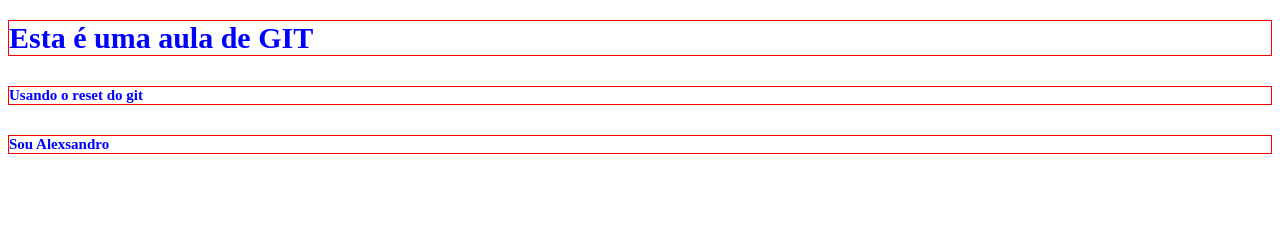
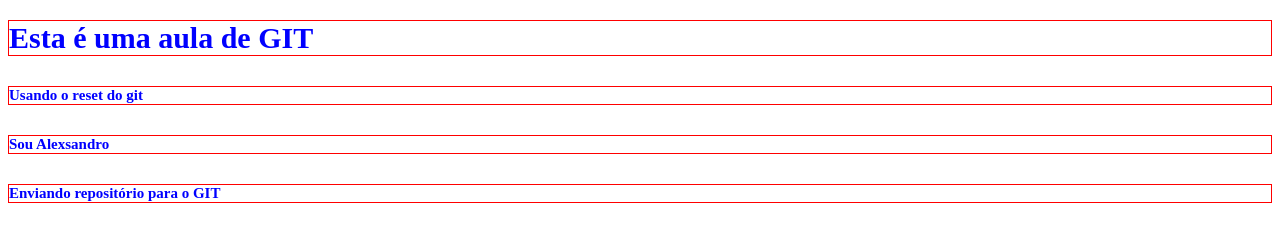
Before and after one commit to Alexferraz2/modulogit, a plain HTML site: page index.html in a window 1280 px wide. Drawn offline with Linux system fonts and the light colour scheme.

Commit message:
Inserindo o H4

```diff
--- a/index.html
+++ b/index.html
@@ -13,5 +13,7 @@
     <h2>Usando o reset do git</h2>
 
     <h3>Sou Alexsandro</h3>
+
+    <h4>Enviando repositório para o GIT</h4>
 </body>
 </html>
--- a/style.css
+++ b/style.css
@@ -5,7 +5,7 @@ h1 {
     border: 1px solid #ff0000;
 }
 
-h2, h3 {
+h2, h3, h4 {
     font-size: 15px;
     font-weight: bold;
     color: #0000FF;
```
Also changed, not shown: 1 other file.
